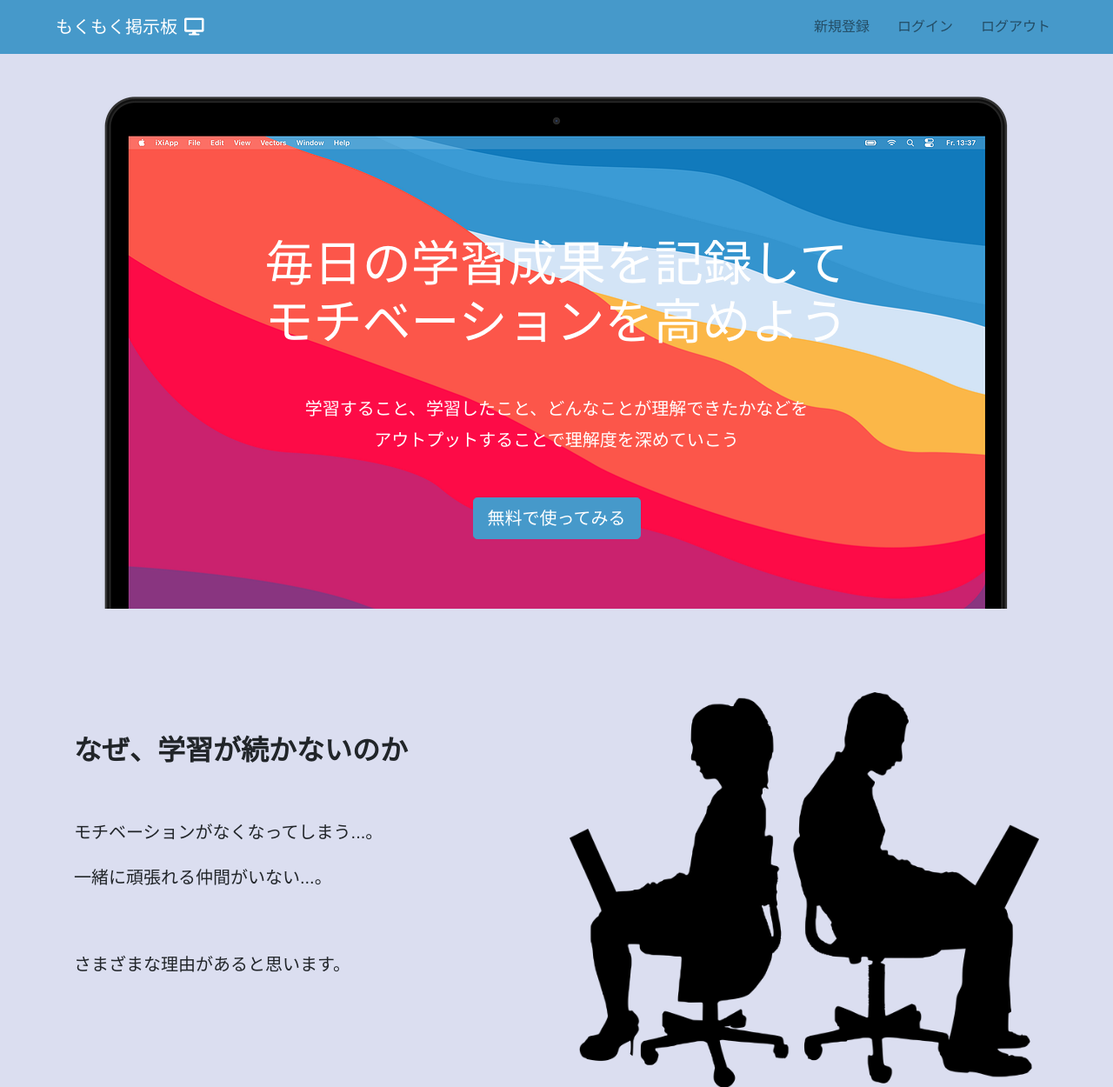
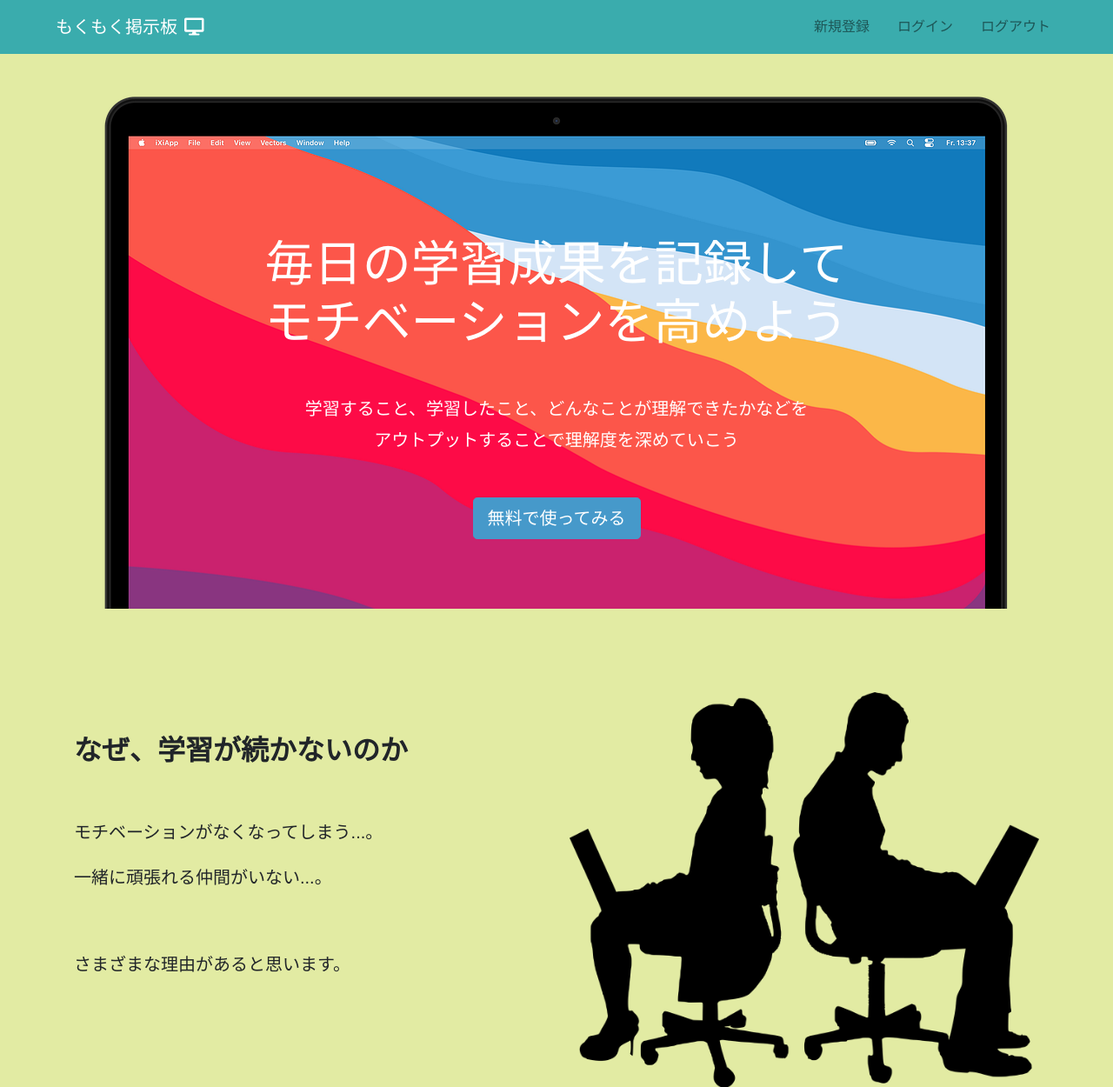
Before and after one commit to tsubasashimazaki/thread, a PHP site: page /top.php in a window 1280 px wide. Shown: the top 1250 px of the page at 87% size. Run offline with PHP 8.4, Linux system fonts and the light colour scheme; some libraries are stand-ins or nearby versions.

Commit message:
new file: ユーザー追加 modified: UI/UX調整

```diff
--- a/css/style.css
+++ b/css/style.css
@@ -1,7 +1,7 @@
 body {
     height: 100vh;
     font-family:  sans-serif;
-    background-color: #dbdef0;
+    background-color: #e2eba3;
     line-height: 1.8;
 }
 p {font-family: sans-serif;font-size: 20px;}
@@ -23,7 +23,7 @@ img{
     margin-left: .5rem;
 }
 .bg-light {
-    background-color: #4699ca!important;
+    background-color: #3aacad!important;
 }
 
 .navbar-brand {
@@ -93,6 +93,7 @@ img{
 }
 .threadMessages img {
     width: 5%;
+    border-radius: 50px;
 
 }
 
--- a/index.php
+++ b/index.php
@@ -34,8 +34,8 @@ $posts = $db->query('SELECT m.name, m.picture, p.* FROM members m, posts p WHERE
         <div class="col-md-6">
             <form action="" method="post">
               <div class="form-group">
-                <label for="inputMessage">メッセージを入力</label>
-                <textarea class="form-control" id="inputMessage" rows="3" maxlength="255" name="message"></textarea>
+                <dd class="font-weight">こんにちは！ <?php echo($member['name']); ?>さん</dd>
+                <textarea class="form-control" placeholder="ここに自由に記述してみてください！" rows="3" maxlength="255" name="message"></textarea>
                 <div class="postButton"><button type="submit" class="btn btn-primary mt-3">投稿する</button></div>
               </div>
             </form>
@@ -46,7 +46,7 @@ $posts = $db->query('SELECT m.name, m.picture, p.* FROM members m, posts p WHERE
             <?php foreach($posts as $post): ?>
             <div class="threadArea">
                 <div class="threadMessages">
-                    <img src="./img/cat.png"  alt="">
+                    <img src="./user_profile/<?php echo(htmlspecialchars($post['picture'], ENT_QUOTES)); ?>"  alt="">
                     <p class="memberName"> : <?php echo(htmlspecialchars($post['name'], ENT_QUOTES)); ?> </p>
                     <p class="messageTime">投稿日時: 2020/07/05/20:45</p>
                     <ul>
```
Also changed, not shown: user_profile/20200706094330momo.png (added), user_profile/momo.png (added).
